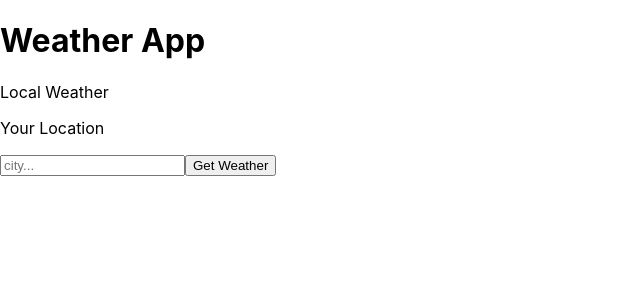
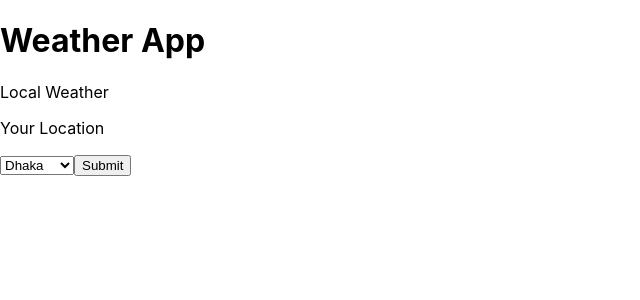
Before and after one commit to mithhu/weather-app, a React (Create React App) app: page / in a window 1280 px wide. Shown: the top 300 px of the page, without its empty margins (0-640 px from the left). Built offline with nearby package versions, Linux system fonts and the light colour scheme; no server answers.

Commit message:
Select instead of input tag

```diff
--- a/src/components/Form.js
+++ b/src/components/Form.js
@@ -2,10 +2,22 @@ import React from "react";
 
 class Form extends React.Component {
   render() {
+    //   handleSubmit(event) {
+    //       alert('Your favorite flavor is: ' + this.state.value);
+    //       event.preventDefault();
+    //   }
     return (
-      <form onSubmit={this.props.getWeather}>
-        <input type="text" name="city" placeholder="city..." />
-        <button>Get Weather</button>
+      <form>
+        <select value={this.props.cityName} onChange={this.props.handleChange}>
+          <option value="Dhaka">Dhaka</option>
+          <option value="Sylhet">Sylhet</option>
+          <option value="Khulna">Khulna</option>
+          <option value="Rangpur">Rangpur</option>
+        </select>
+        {/* <input type="submit" value="Submit" /> */}
+        <button className="btn btn-primary" onClick={this.props.getWeather}>
+          Submit
+        </button>
       </form>
     );
   }
--- a/src/components/GlobalWeather.js
+++ b/src/components/GlobalWeather.js
@@ -9,11 +9,22 @@ class GlobalWeather extends React.Component {
     city: undefined,
     humidity: undefined,
     description: undefined,
-    error: undefined
+    error: undefined,
+    cityName: "Dhaka"
   };
+
+  handleChange = event => {
+    event.preventDefault();
+    this.setState({ cityName: event.target.value });
+    console.log(this.state.value);
+  };
+
   getWeather = async e => {
+    console.log(this.state.cityName);
     e.preventDefault();
-    const city = e.target.elements.city.value;
+
+    // console.log(e.target.elements.form);
+    const city = this.state.cityName;
     const api_call = await fetch(
       `https://api.openweathermap.org/data/2.5/weather?q=${city}&appid=${API_KEY}&units=metric`
     );
@@ -40,7 +51,11 @@ class GlobalWeather extends React.Component {
   render() {
     return (
       <div>
-        <Form getWeather={this.getWeather} />
+        <Form
+          cityName={this.state.cityName}
+          handleChange={this.handleChange}
+          getWeather={this.getWeather}
+        />
         <GlobalWeatherView
           temperature={this.state.temperature}
           city={this.state.city}
```
